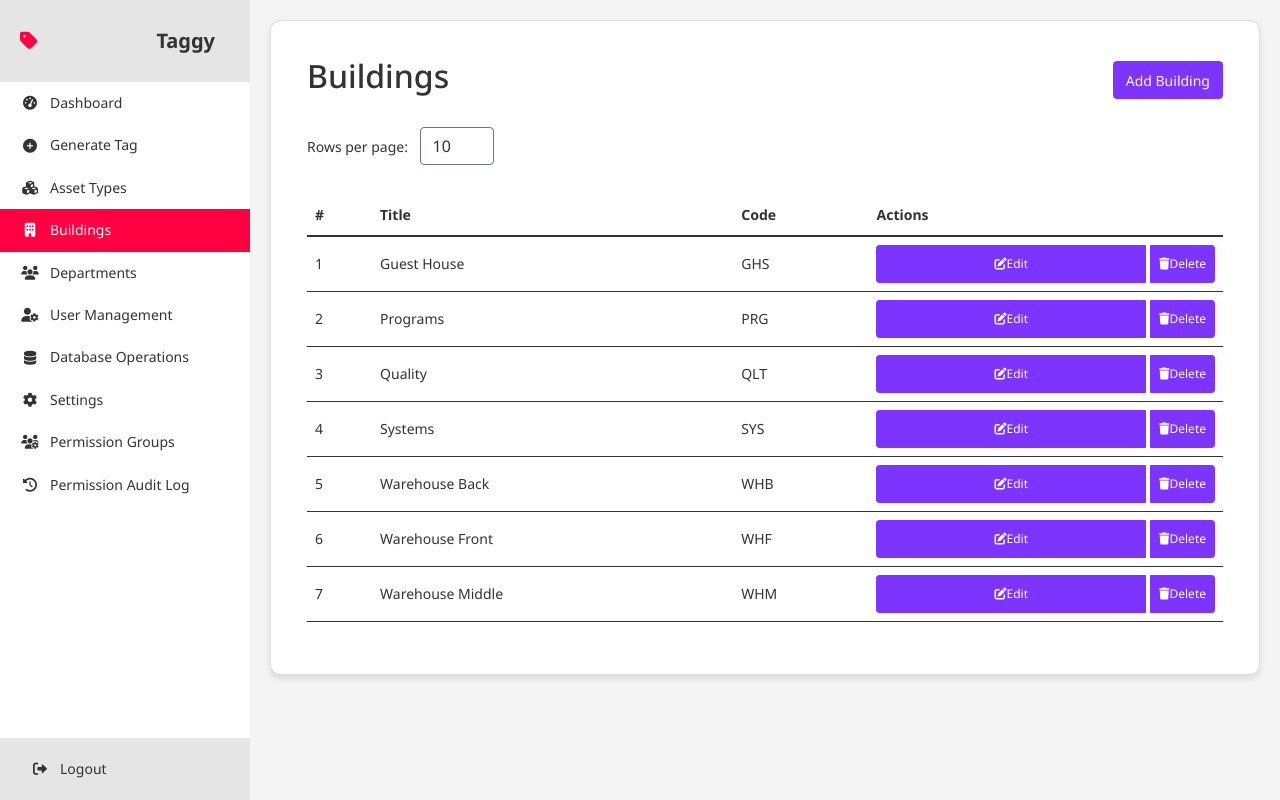
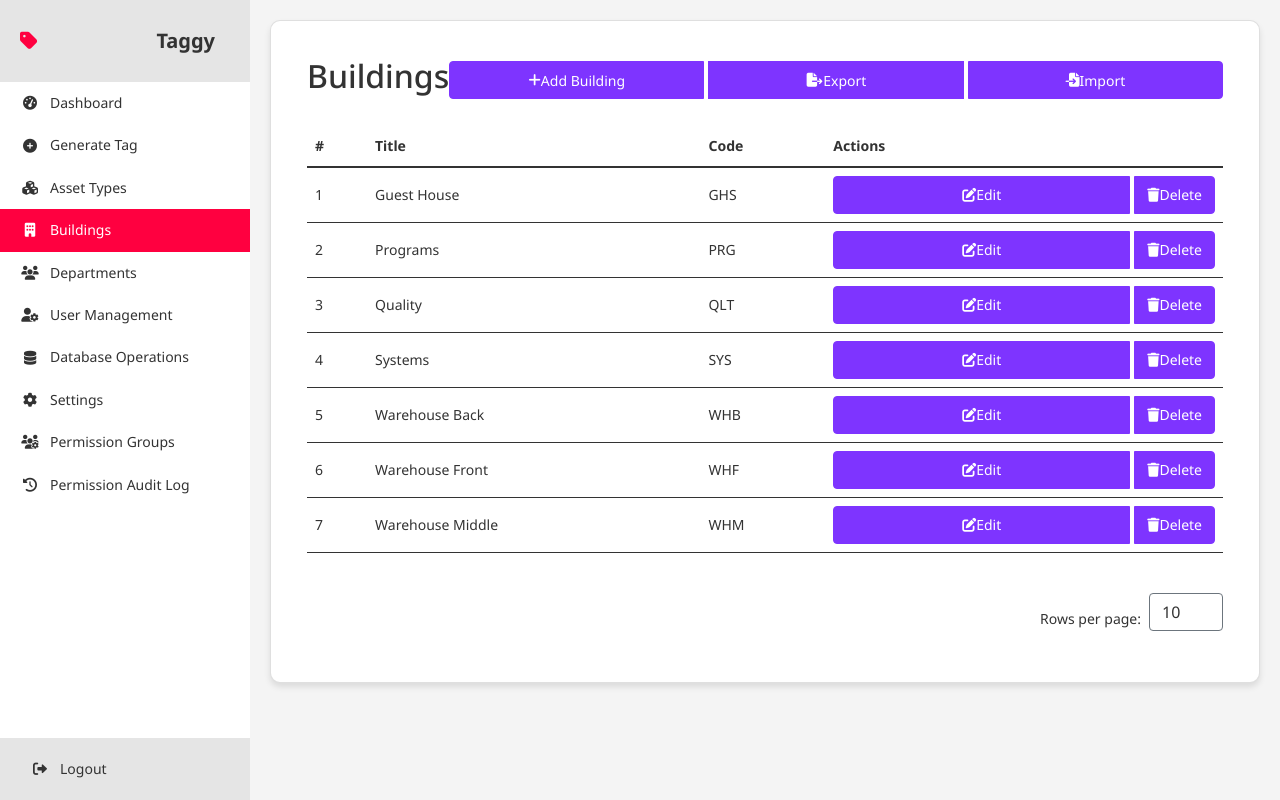
Before and after one commit to amworx/tagger, a Flask app: page /building_list in a window 1280 px wide. Run offline with Flask 2, Linux system fonts and the light colour scheme; a user stored in the database is signed in; data comes from the database, SQL or seed files in the repository; some libraries are stand-ins or nearby versions.

Commit message:
styling fix

```diff
--- a/app/templates/list_view.html
+++ b/app/templates/list_view.html
@@ -5,20 +5,16 @@
     <div class="card-body">
         <div class="d-flex justify-content-between align-items-center mb-4">
             <h2 class="card-title">{{ title }}</h2>
+            <div class="btn-group">
                 <button class="btn btn-primary" data-bs-toggle="modal" data-bs-target="#addModal">
-                Add {{ title[:-1] }}  <!-- Remove 's' from title -->
+                    <i class="fas fa-plus"></i> Add {{ title[:-1] }}
                 </button>
-        </div>
-
-        <div class="d-flex justify-content-between align-items-center mb-3">
-            <div class="per-page-selector">
-                <label class="me-2">Rows per page:</label>
-                <select class="form-select form-select-sm d-inline-block w-auto" onchange="changePerPage(this.value)">
-                    <option value="10" {% if per_page == 10 %}selected{% endif %}>10</option>
-                    <option value="25" {% if per_page == 25 %}selected{% endif %}>25</option>
-                    <option value="50" {% if per_page == 50 %}selected{% endif %}>50</option>
-                    <option value="100" {% if per_page == 100 %}selected{% endif %}>100</option>
-                </select>
+                <button class="btn btn-success" onclick="exportTable()">
+                    <i class="fas fa-file-export"></i> Export
+                </button>
+                <button class="btn btn-info" data-bs-toggle="modal" data-bs-target="#importModal">
+                    <i class="fas fa-file-import"></i> Import
+                </button>
             </div>
         </div>
 
@@ -41,11 +37,11 @@
                         <td>
                             <div class="btn-group">
                                 <a href="{{ url_for('main.edit_' + model_name, id=item.id) }}"
-                                   class="btn btn-sm btn-primary">
+                                   class="btn btn-primary">
                                     <i class="fas fa-edit"></i> Edit
                                 </a>
                                 <button onclick="deleteItem('{{ model_name }}', {{ item.id }})"
-                                        class="btn btn-sm btn-danger">
+                                        class="btn btn-danger">
                                     <i class="fas fa-trash"></i> Delete
                                 </button>
                             </div>
@@ -56,12 +52,15 @@
             </table>
         </div>
 
+        <div class="d-flex justify-content-between align-items-center mt-4">
+            <!-- Pagination -->
+            <div class="d-flex align-items-center">
                 {% if total_pages > 1 %}
                 <nav aria-label="Page navigation">
-            <ul class="pagination justify-content-center">
+                    <ul class="pagination mb-0">
                         {% for page_num in range(1, total_pages + 1) %}
                         <li class="page-item {% if page_num == page %}active{% endif %}">
-                    <a class="page-link" href="{{ url_for('main.' + model_name + '_list', page=page_num) }}">
+                            <a class="page-link" href="{{ url_for('main.' + model_name + '_list', page=page_num, per_page=per_page) }}">
                                 {{ page_num }}
                             </a>
                         </li>
@@ -69,6 +68,19 @@
                     </ul>
                 </nav>
                 {% endif %}
+            </div>
+
+            <!-- Rows per page selector -->
+            <div class="d-flex align-items-center">
+                <label class="me-2 mb-0">Rows per page:</label>
+                <select class="form-select form-select-sm" style="width: auto;" onchange="changePerPage(this.value)">
+                    <option value="10" {% if per_page == 10 %}selected{% endif %}>10</option>
+                    <option value="25" {% if per_page == 25 %}selected{% endif %}>25</option>
+                    <option value="50" {% if per_page == 50 %}selected{% endif %}>50</option>
+                    <option value="100" {% if per_page == 100 %}selected{% endif %}>100</option>
+                </select>
+            </div>
+        </div>
     </div>
 </div>
 
@@ -104,6 +116,30 @@
     </div>
 </div>
 
+<!-- Import Modal -->
+<div class="modal fade" id="importModal" tabindex="-1">
+    <div class="modal-dialog">
+        <div class="modal-content">
+            <div class="modal-header">
+                <h5 class="modal-title">Import {{ title }}</h5>
+                <button type="button" class="btn-close" data-bs-dismiss="modal"></button>
+            </div>
+            <div class="modal-body">
+                <form id="importForm" enctype="multipart/form-data">
+                    <div class="mb-3">
+                        <label for="importFile" class="form-label">Select CSV File</label>
+                        <input type="file" class="form-control" id="importFile" accept=".csv" required>
+                    </div>
+                </form>
+            </div>
+            <div class="modal-footer">
+                <button type="button" class="btn btn-secondary" data-bs-dismiss="modal">Cancel</button>
+                <button type="button" class="btn btn-primary" onclick="importTable()">Import</button>
+            </div>
+        </div>
+    </div>
+</div>
+
 {% block extra_js %}
 <script>
 function deleteItem(modelName, id) {
@@ -129,6 +165,33 @@ function deleteItem(modelName, id) {
     }
 }
 
+function exportTable() {
+    window.location.href = "{{ url_for('main.export_' + model_name) }}";
+}
+
+function importTable() {
+    const formData = new FormData();
+    const fileInput = document.getElementById('importFile');
+    formData.append('file', fileInput.files[0]);
+
+    fetch("{{ url_for('main.import_' + model_name) }}", {
+        method: 'POST',
+        body: formData
+    })
+    .then(response => response.json())
+    .then(data => {
+        if (data.success) {
+            window.location.reload();
+        } else {
+            alert(data.error || 'An error occurred during import');
+        }
+    })
+    .catch(error => {
+        console.error('Error:', error);
+        alert('An error occurred during import');
+    });
+}
+
 function changePerPage(value) {
     const url = new URL(window.location.href);
     url.searchParams.set('per_page', value);
```
Also changed, not shown: app/templates/user_management.html (+6 -4 lines). Lines whose indentation alone changed are shown as unchanged.
